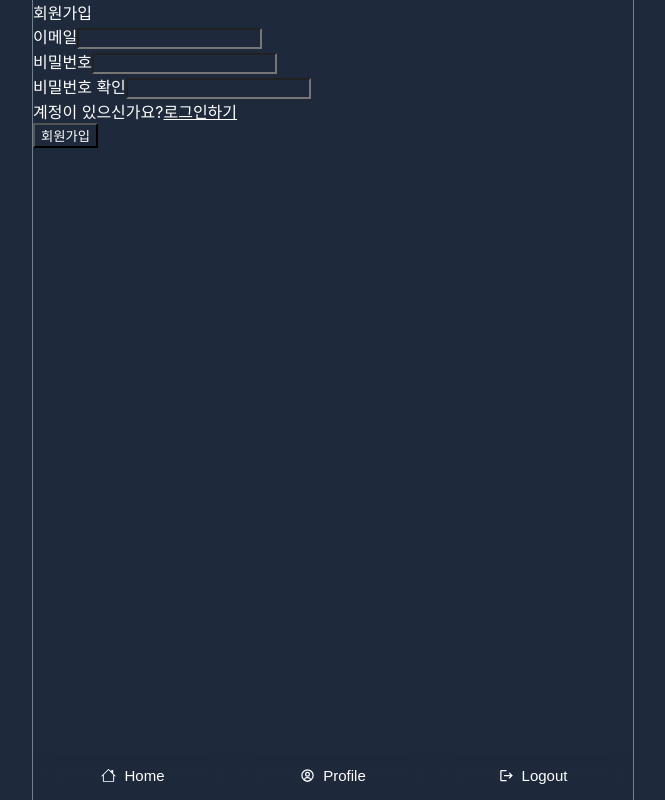
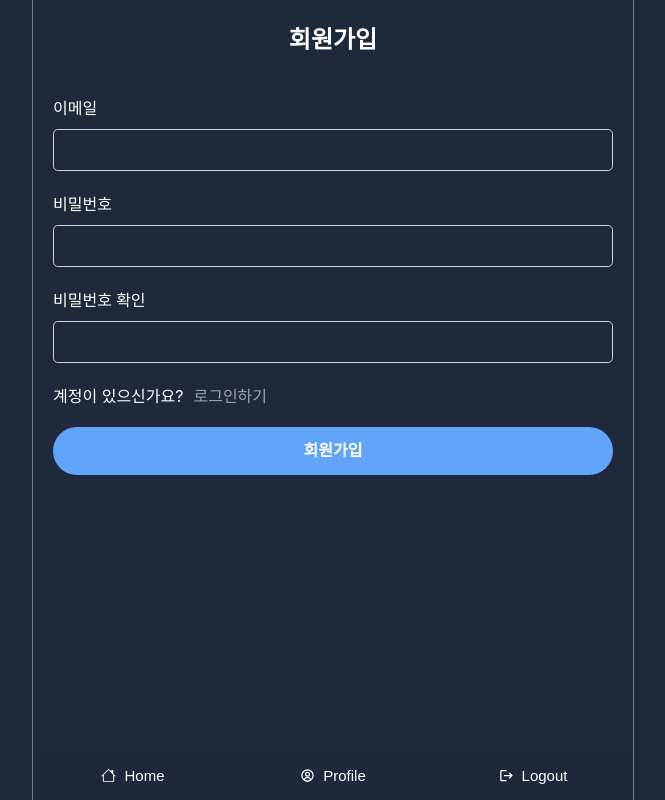
Before and after one commit to kabinny/react-ts-twitter, a React (Create React App) app: page /users/signup in a window 1280 px wide. Shown: the whole page, without its empty margins (307-972 px from the left). Built offline with nearby package versions, Linux system fonts and the light colour scheme; no server answers.

Commit message:
회원가입 폼 스타일

```diff
--- a/src/components/users/SignupForm.tsx
+++ b/src/components/users/SignupForm.tsx
@@ -121,7 +121,7 @@
       <div className="form__block">
         <button
           type="submit"
-          className="form__btn-submit"
+          className="form__btn--submit"
           disabled={error?.length > 0}
         >
           회원가입
--- a/src/index.scss
+++ b/src/index.scss
@@ -261,3 +261,72 @@
     }
   }
 }
+
+// form layout
+.form {
+  margin: 0 auto;
+  max-width: 680px;
+  padding: 20px 20px 70px;
+
+  input {
+    height: 20px;
+    padding: 10px;
+    border-radius: 0.3rem;
+    border: 1px solid lightgray;
+    width: 96%;
+    max-width: 680px;
+  }
+
+  &__block {
+    margin-top: 20px;
+    width: 100%;
+  }
+
+  &__block--lg {
+    margin-top: 28px;
+    width: 100%;
+  }
+
+  label {
+    display: block;
+    font-weight: 500;
+    margin-bottom: 10px;
+    margin-top: 20px;
+  }
+
+  &__btn--submit {
+    @extend .button;
+    width: 100%;
+    height: 48px;
+    font-weight: 600;
+    padding: 10px;
+    cursor: pointer;
+    font-size: 16px;
+    margin: 0 auto;
+    color: white;
+    background-color: $primaryColor;
+
+    &:hover,
+    &:focus {
+      background-color: $activeBorder;
+    }
+  }
+
+  &__title {
+    text-align: center;
+    font-size: 24px;
+    font-weight: 700;
+    padding-bottom: 20px;
+  }
+
+  &__link {
+    margin-left: 10px;
+    text-decoration: none;
+    color: $grayText;
+
+    &:hover,
+    &:focus {
+      color: $gray;
+    }
+  }
+}
```
